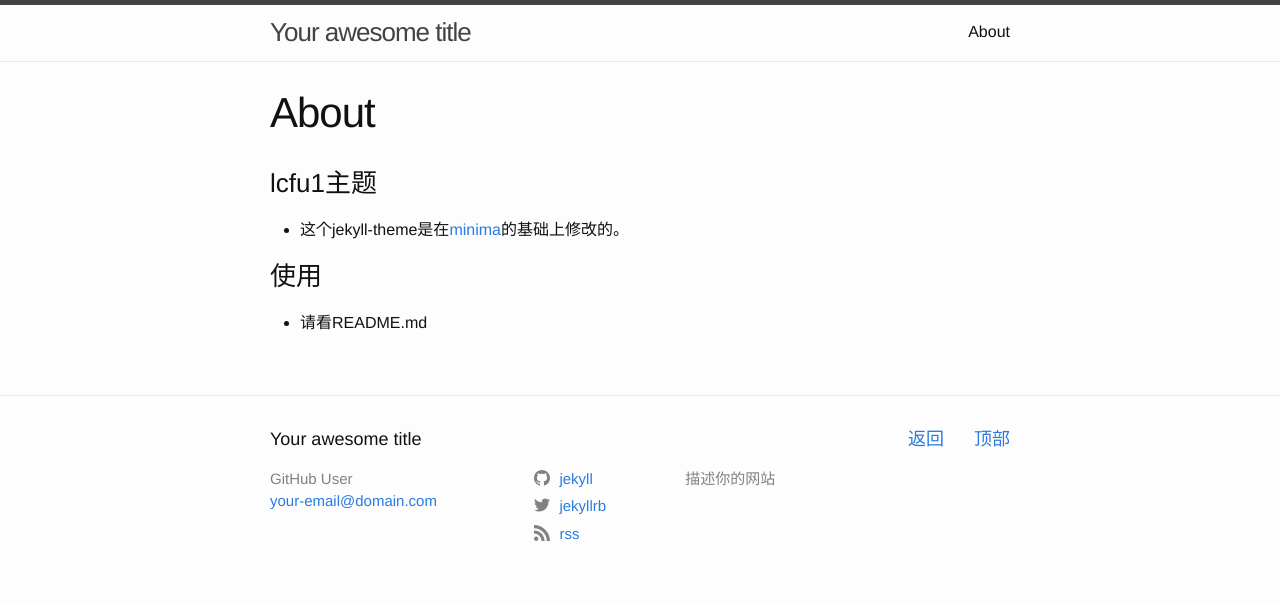
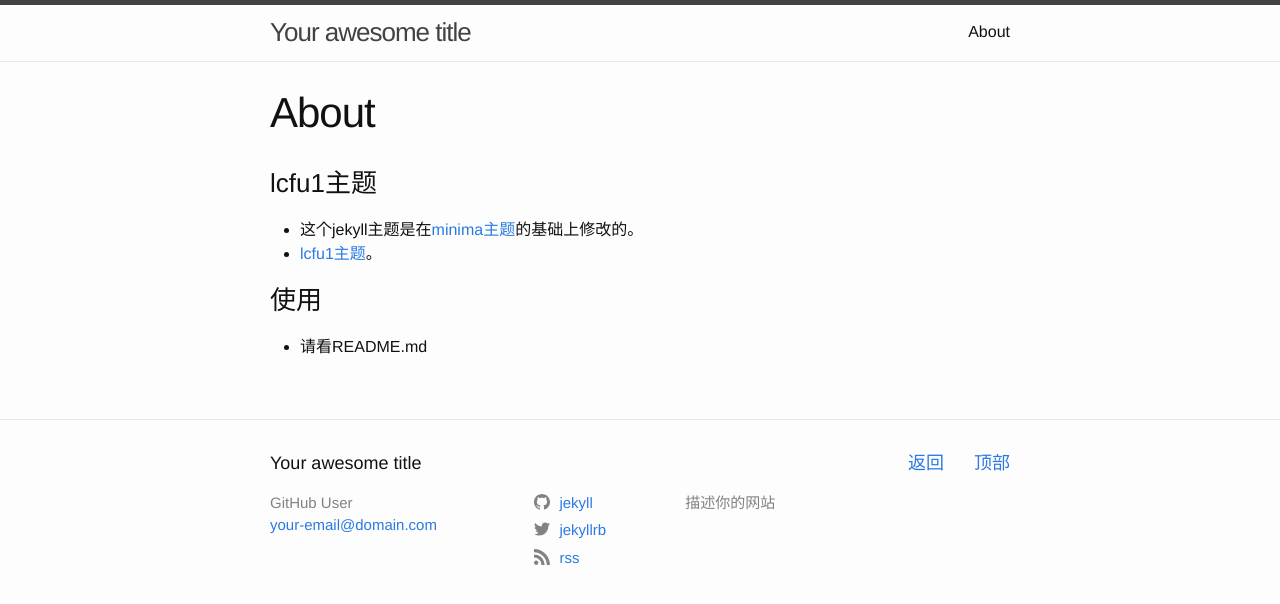
Before and after one commit to lcfu1/lcfu1, a Jekyll site: the page built from about.md, in a window 1280 px wide. Shown: the top 604 px of the page. Built offline with Jekyll 4.4.1, drawn with Linux system fonts in a browser that asks for light colours; comment, search, counter and statistics services are not loaded.

```diff
--- a/_includes/footer.html
+++ b/_includes/footer.html
@@ -3,7 +3,7 @@
 
   <div class="wrapper">
 
-    <h2 class="footer-heading">{{ site.title | escape }} <a style="float: right;" href="#top">顶部</a>  <a style="float: right; padding-right: 30px;" href="javascript:history.back(-1)">返回</a></h2>
+    <h2 class="footer-heading">{{ site.title | escape }} <a style="float: right;" href="javascript:void(0)">顶部</a>  <a style="float: right; padding-right: 30px;" href="javascript:history.back(-1)">返回</a></h2>
 
     <div class="footer-col-wrapper">
       <div class="footer-col footer-col-1">
--- a/about.md
+++ b/about.md
@@ -6,7 +6,8 @@ permalink: /about/
 
 ### lcfu1主题
 
-- 这个jekyll-theme是在[minima](https://github.com/jekyll/minima)的基础上修改的。
+- 这个jekyll主题是在[minima主题](https://github.com/jekyll/minima)的基础上修改的。
+- [lcfu1主题](https://github.com/lcfu1/lcfu1)。
 
 ### 使用
 
```
